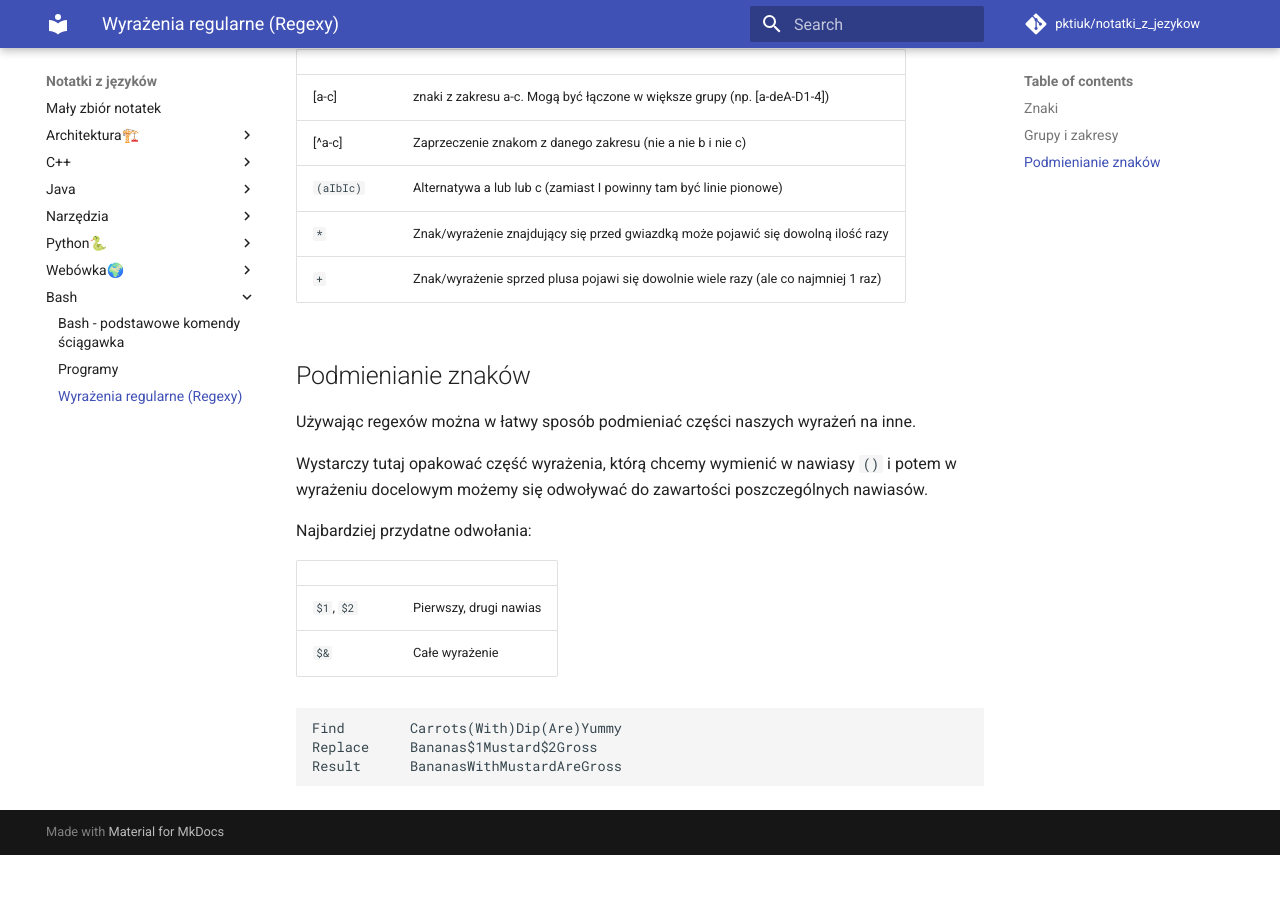
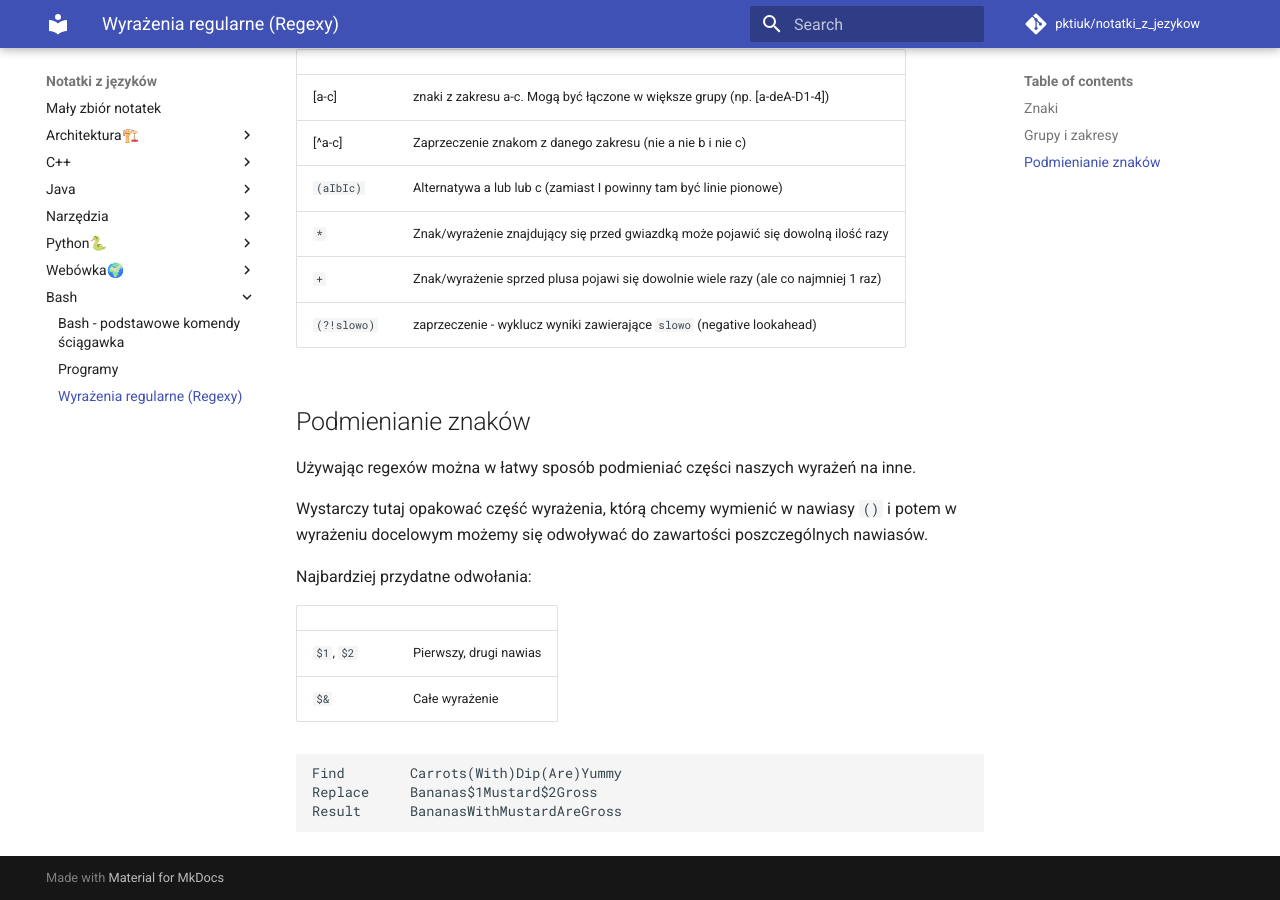
Before and after one commit to pktiuk/notatki_z_jezykow, an MkDocs documentation site: the page built from docs/bash/regex.md, in a window 1280 px wide and 900 px high, scrolled down 947 px. Built offline with MkDocs 1.6.1 and Material for MkDocs 9.7.7, drawn with Linux system fonts in a browser that asks for light colours; comment, search, counter and statistics services are not loaded; before the commit the page ends 1802 px from its top, so only the background shows below that.

Commit message:
Wykluczanie słów w regexach

```diff
--- a/docs/bash/regex.md
+++ b/docs/bash/regex.md
@@ -22,13 +22,14 @@ Do ich escape'owania na ogół wystarcza `\`.
 
 ## Grupy i zakresy
 
-|           |                                                                                    |
-| --------- | ---------------------------------------------------------------------------------- |
-| [a-c]     | znaki z zakresu a-c. Mogą być łączone w większe grupy (np. [a-deA-D1-4])           |
-| [^a-c]    | Zaprzeczenie znakom z danego zakresu (nie a nie b i nie c)                         |
-| `(aIbIc)` | Alternatywa a lub lub c (zamiast I powinny tam być linie pionowe)                  |
-| `*`       | Znak/wyrażenie znajdujący się przed gwiazdką może pojawić się dowolną ilość razy   |
-| `+`       | Znak/wyrażenie sprzed plusa pojawi się dowolnie wiele razy (ale co najmniej 1 raz) |
+|             |                                                                                    |
+| ----------- | ---------------------------------------------------------------------------------- |
+| [a-c]       | znaki z zakresu a-c. Mogą być łączone w większe grupy (np. [a-deA-D1-4])           |
+| [^a-c]      | Zaprzeczenie znakom z danego zakresu (nie a nie b i nie c)                         |
+| `(aIbIc)`   | Alternatywa a lub lub c (zamiast I powinny tam być linie pionowe)                  |
+| `*`         | Znak/wyrażenie znajdujący się przed gwiazdką może pojawić się dowolną ilość razy   |
+| `+`         | Znak/wyrażenie sprzed plusa pojawi się dowolnie wiele razy (ale co najmniej 1 raz) |
+| `(?!slowo)` | zaprzeczenie - wyklucz wyniki zawierające `slowo` (negative lookahead)             |
 
 ## Podmienianie znaków
 
```
